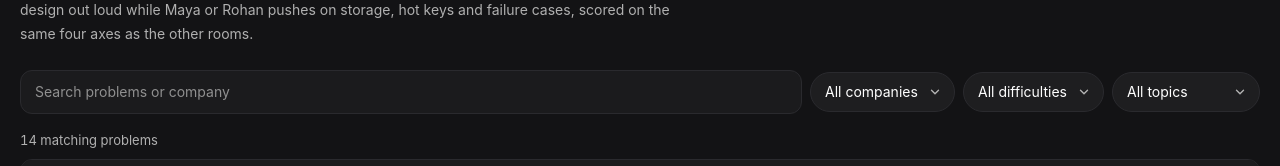
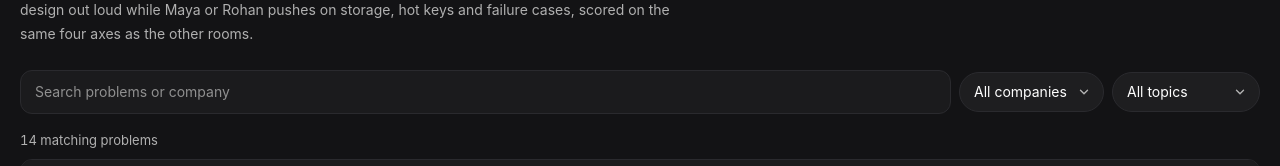
Before and after one commit to krishbuilds01/MockRoom, a Next.js app: page /system-design in a window 1280 px wide. Shown: the part 211-377 px from the top of the page. Built offline with nearby package versions, Linux system fonts and the light colour scheme.

Commit message:
Hide the difficulty filter when the format is system design

```diff
--- a/src/components/ProblemBank.tsx
+++ b/src/components/ProblemBank.tsx
@@ -94,7 +94,7 @@ export default function ProblemBank({
     return problemBank.filter((p) => {
       if (format !== "all" && p.format !== format) return false;
       if (company !== "All" && !p.companies.includes(company)) return false;
-      if (difficulty !== "All" && p.difficulty !== difficulty) return false;
+      if (format !== "system-design" && difficulty !== "All" && p.difficulty !== difficulty) return false;
       if (topic !== "All" && !p.topics.includes(topic)) return false;
       if (q && !p.title.toLowerCase().includes(q) && !p.companies.some((c) => c.toLowerCase().includes(q))) return false;
       return true;
@@ -110,6 +110,7 @@ export default function ProblemBank({
   function chooseFormat(f: FormatFilter) {
     setFormat(f);
     setTopic("All");
+    if (f === "system-design") setDifficulty("All");
   }
 
   function resetFilters() {
@@ -160,12 +161,14 @@ export default function ProblemBank({
             <option key={c.name} value={c.name}>{c.name}</option>
           ))}
         </select>
+        {format !== "system-design" && (
           <select value={difficulty} onChange={(e) => setDifficulty(e.target.value)} className="select" aria-label="Filter by difficulty">
             <option value="All">All difficulties</option>
             <option value="Easy">Easy</option>
             <option value="Medium">Medium</option>
             <option value="Hard">Hard</option>
           </select>
+        )}
         <select value={topic} onChange={(e) => setTopic(e.target.value)} className="select" aria-label="Filter by topic">
           <option value="All">All topics</option>
           {topics.map((t) => (
```
Lines whose indentation alone changed are shown as unchanged.
